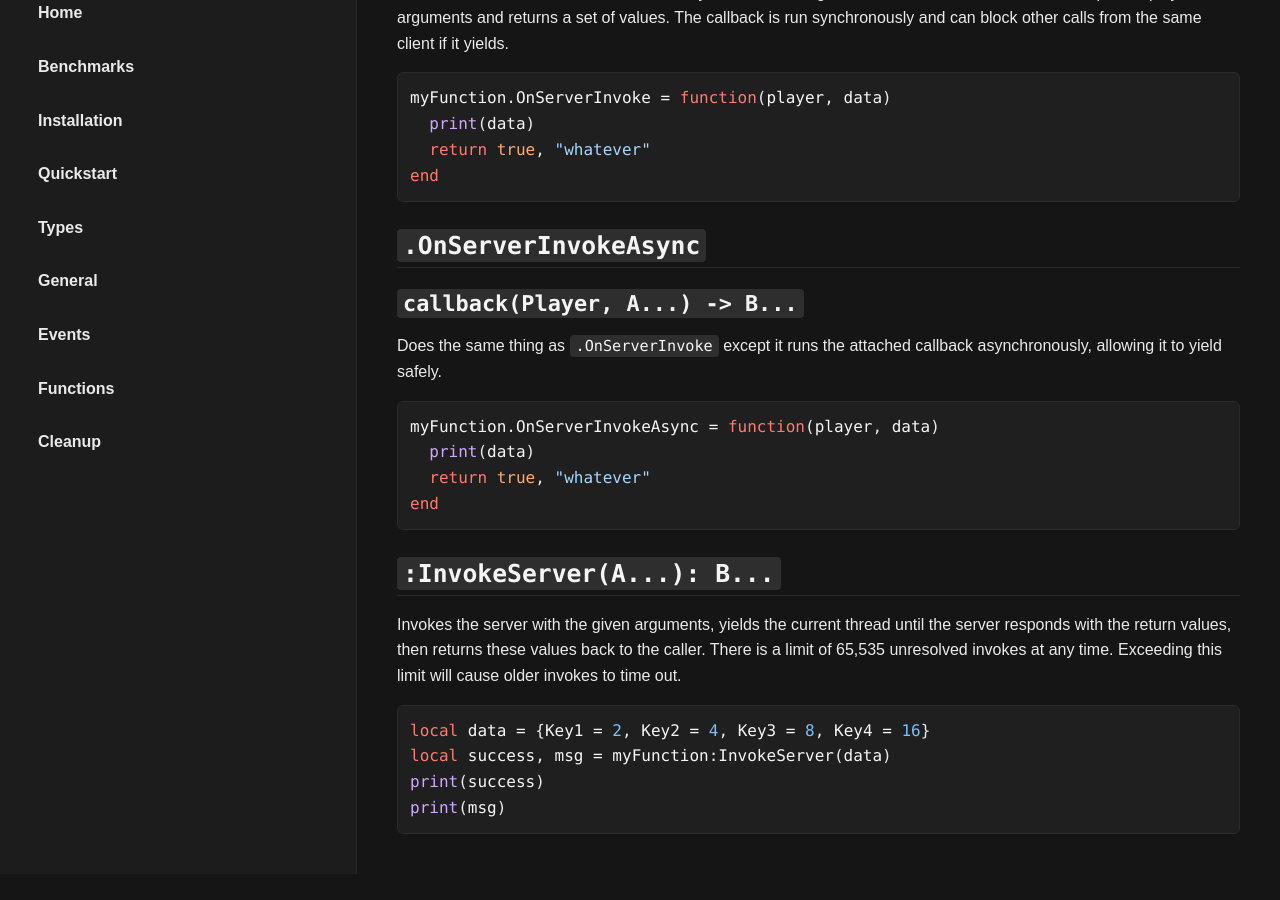
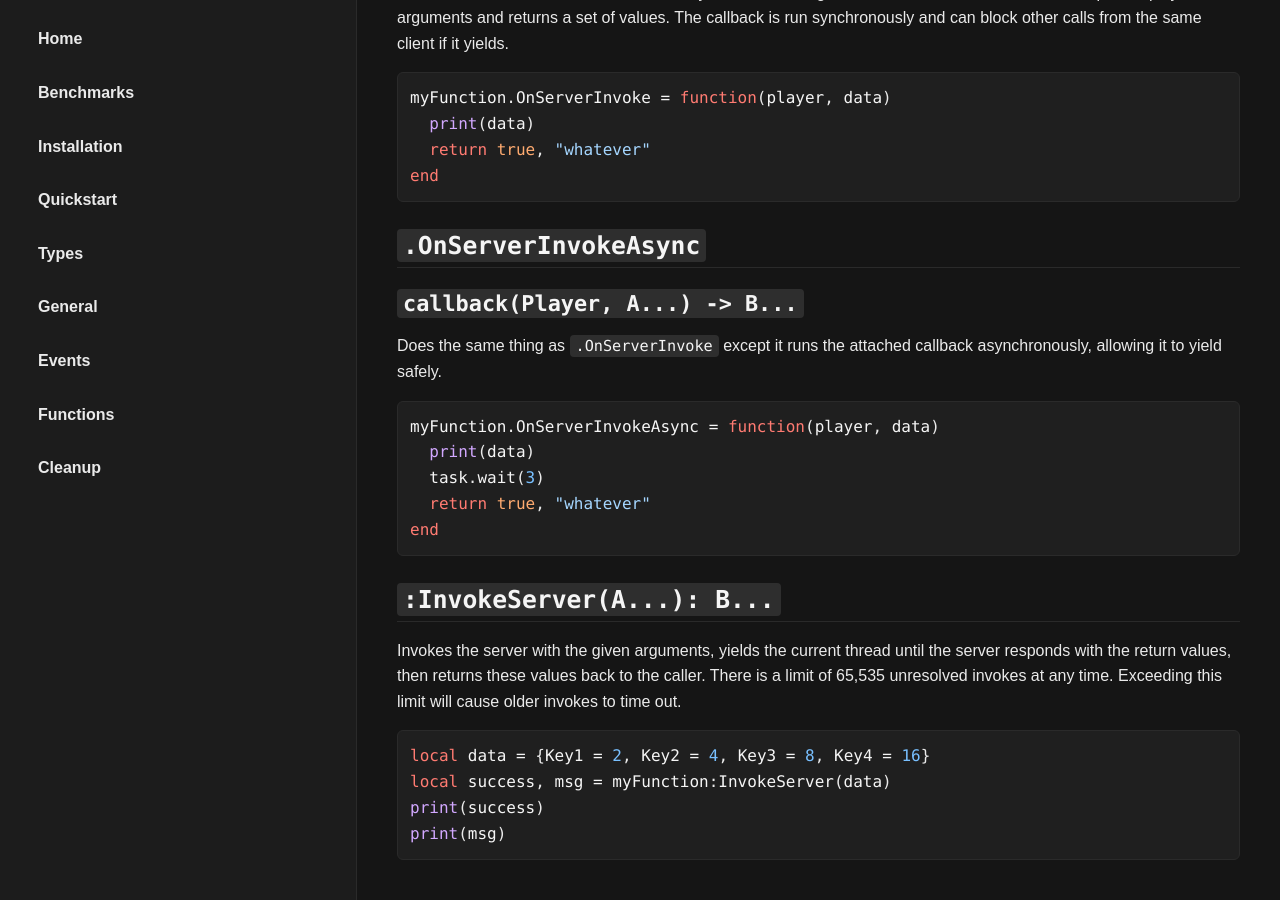
Before and after one commit to breadboardengineer1234/QuickNet, a Jekyll site: the page built from docs/functions.md, in a window 1280 px wide and 900 px high, scrolled down 233 px. Built offline with Jekyll 4.4.1, drawn with Linux system fonts in a browser that asks for light colours; before the commit the page ends 1107 px from its top, so only the background shows below that.

Commit message:
Update functions.md

````diff
--- a/docs/functions.md
+++ b/docs/functions.md
@@ -23,6 +23,7 @@ Does the same thing as ``.OnServerInvoke`` except it runs the attached callback
 ```lua
 myFunction.OnServerInvokeAsync = function(player, data)
   print(data)
+  task.wait(3)
   return true, "whatever"
 end
 ```
````
